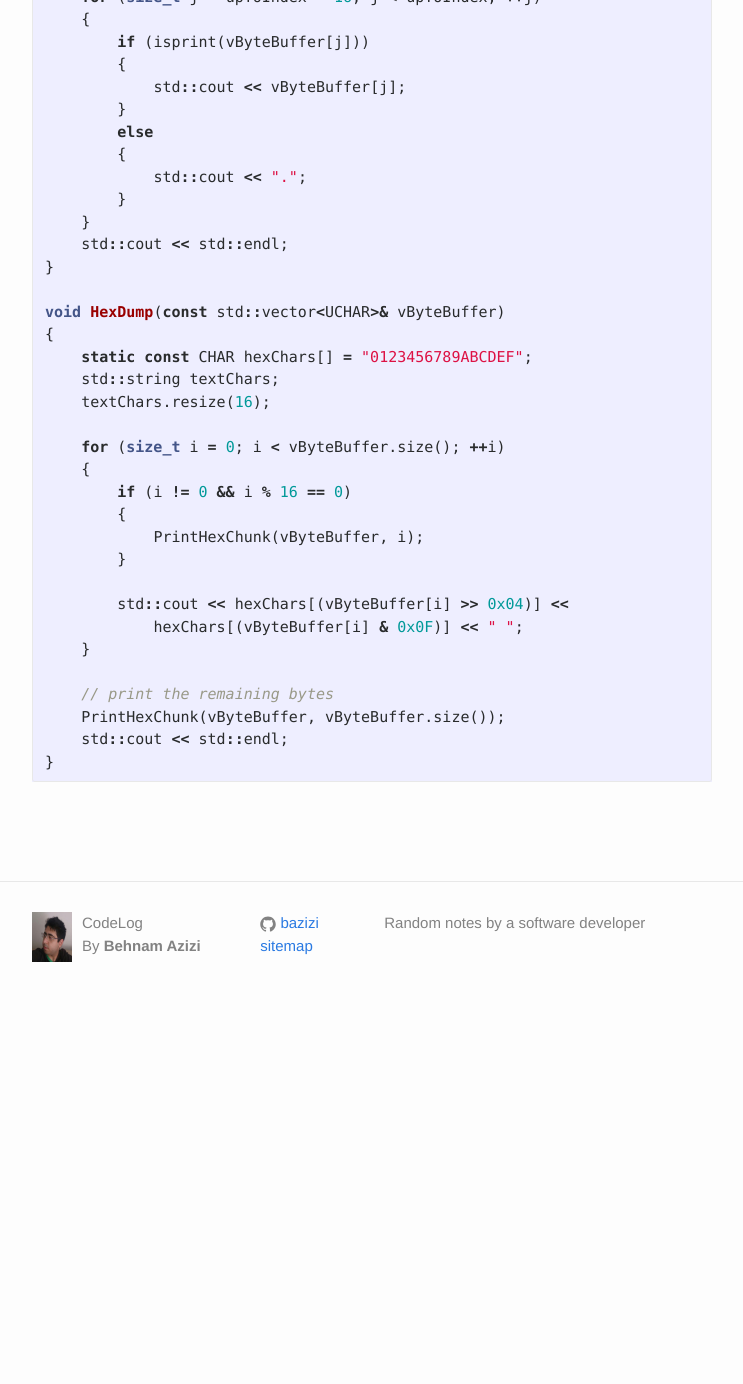
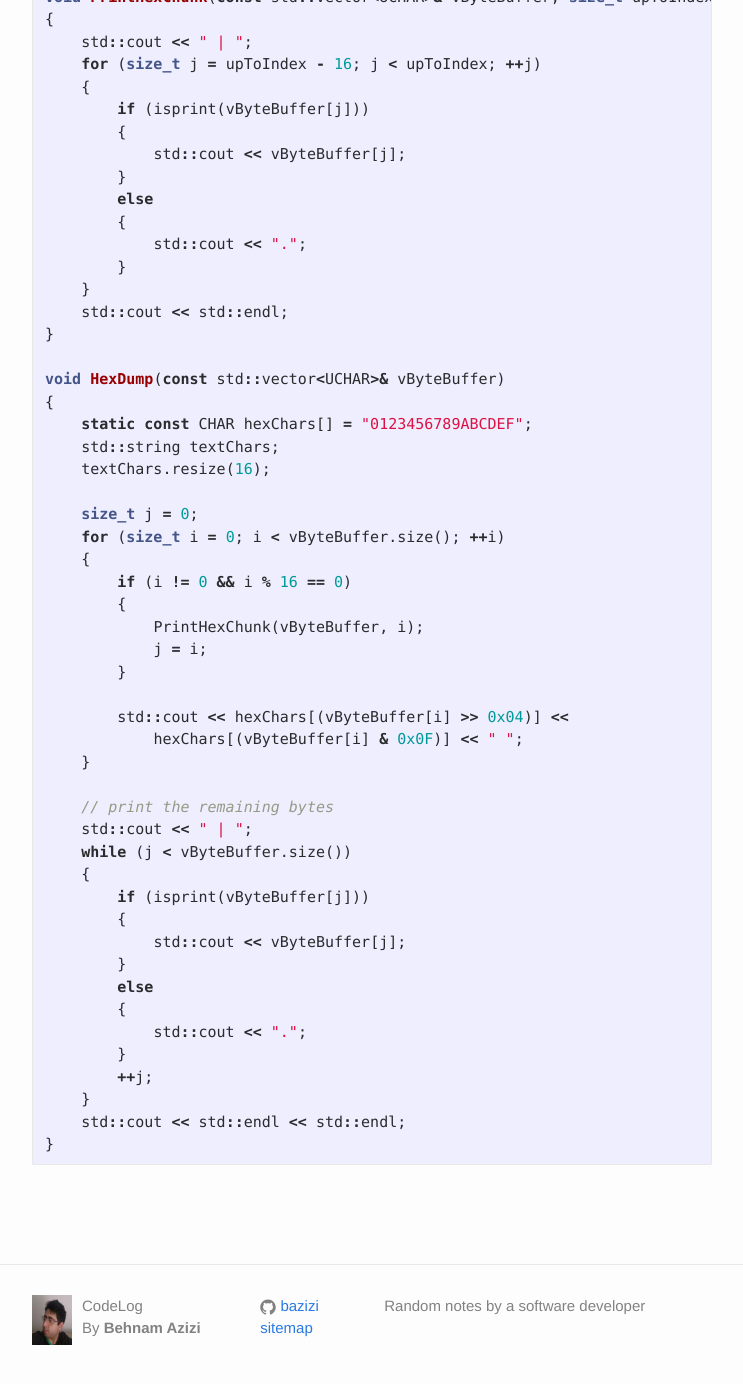
Before and after one commit to bazizi/bazizi.github.io, a Jekyll site: the page built from _posts/2021-10-24-AES-256-encryption-using-BCrypt-library-and-Cpp-on-Windows.md, in a window 1280 px wide and 1400 px high, scrolled down 5535 px. Shown: the top 1384 px of the window, without its empty margins (268-1011 px from the left). Built offline with Jekyll 4.4.1, drawn with Linux system fonts in a browser that asks for light colours; comment, search, counter and statistics services are not loaded; before the commit the page ends 6552 px from its top, so only the background shows below that; some of the changed text lies outside the part shown.

````diff
--- a/_posts/2021-10-24-AES-256-encryption-using-BCrypt-library-and-Cpp-on-Windows.md
+++ b/_posts/2021-10-24-AES-256-encryption-using-BCrypt-library-and-Cpp-on-Windows.md
@@ -47,6 +47,7 @@
     BCRYPT_ALG_HANDLE hBcryptAlg = nullptr;
     BCRYPT_KEY_HANDLE hBcryptKey = nullptr;
     BYTE rgAESKey[AES256KEYSIZE] = {}; // TODO: Replace with a random key
+    int retVal = 0;
 
     try
     {
@@ -167,7 +171,6 @@
 #define STATUS_NOT_FOUND ((NTSTATUS)0xC0000225L)
 #define STATUS_BUFFER_TOO_SMALL ((NTSTATUS)0xC0000023L)
 #define STATUS_SUCCESS ((NTSTATUS)0x00000000L)
-
 
 void ErrorHandler(NTSTATUS status)
 {
@@ -218,11 +221,13 @@
     std::string textChars;
     textChars.resize(16);
 
+    size_t j = 0;
     for (size_t i = 0; i < vByteBuffer.size(); ++i)
     {
         if (i != 0 && i % 16 == 0)
         {
             PrintHexChunk(vByteBuffer, i);
+            j = i;
         }
 
         std::cout << hexChars[(vByteBuffer[i] >> 0x04)] <<
@@ -230,7 +235,19 @@
     }
 
     // print the remaining bytes
-    PrintHexChunk(vByteBuffer, vByteBuffer.size());
-    std::cout << std::endl;
+    std::cout << " | ";
+    while (j < vByteBuffer.size())
+    {
+        if (isprint(vByteBuffer[j]))
+        {
+            std::cout << vByteBuffer[j];
+        }
+        else
+        {
+            std::cout << ".";
+        }
+        ++j;
+    }
+    std::cout << std::endl << std::endl;
 }
 ```
````
Also changed, not shown: other parts of _posts/2021-10-24-AES-256-encryption-using-BCrypt-library-and-Cpp-on-Windows.md (+14 -11 lines).
